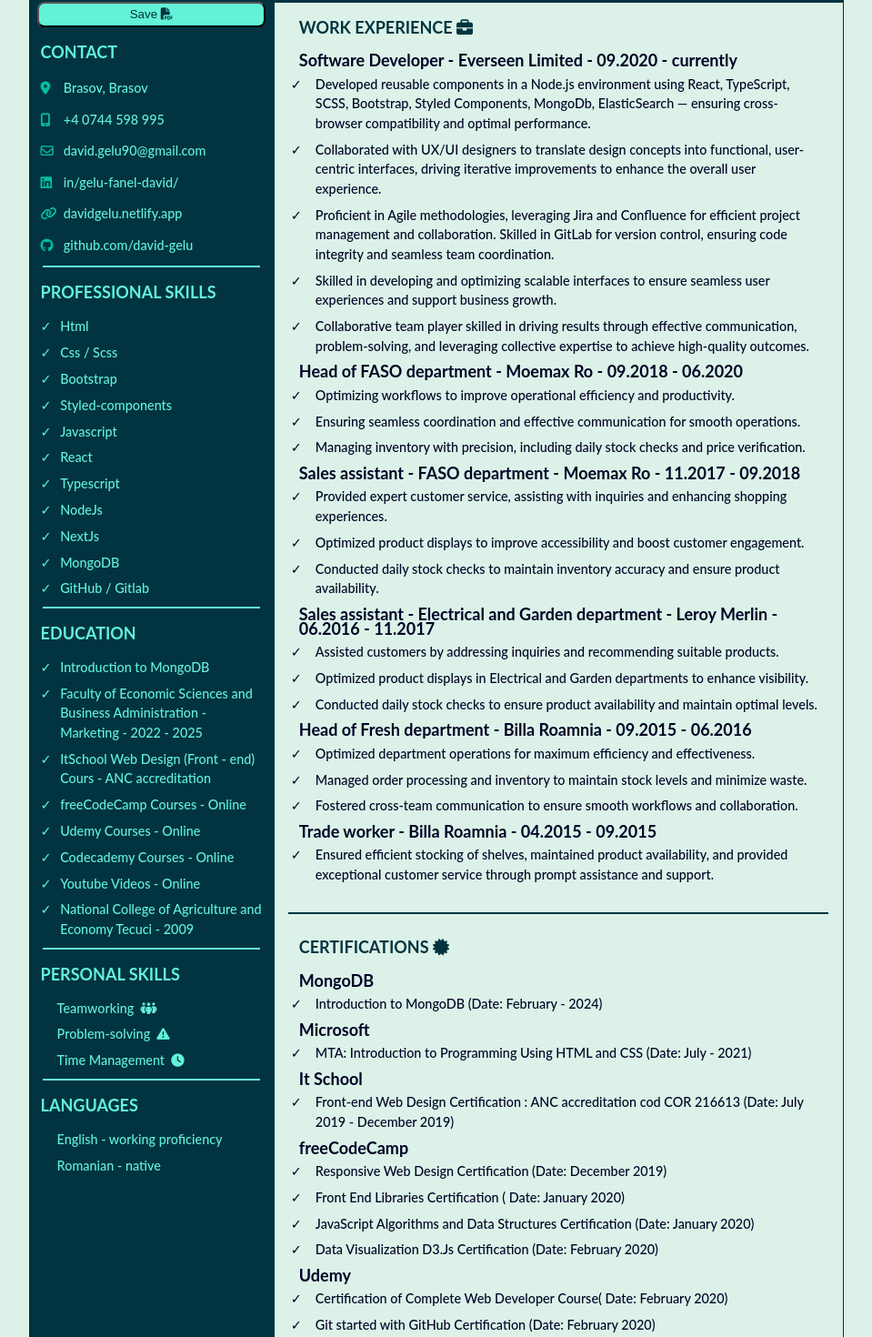
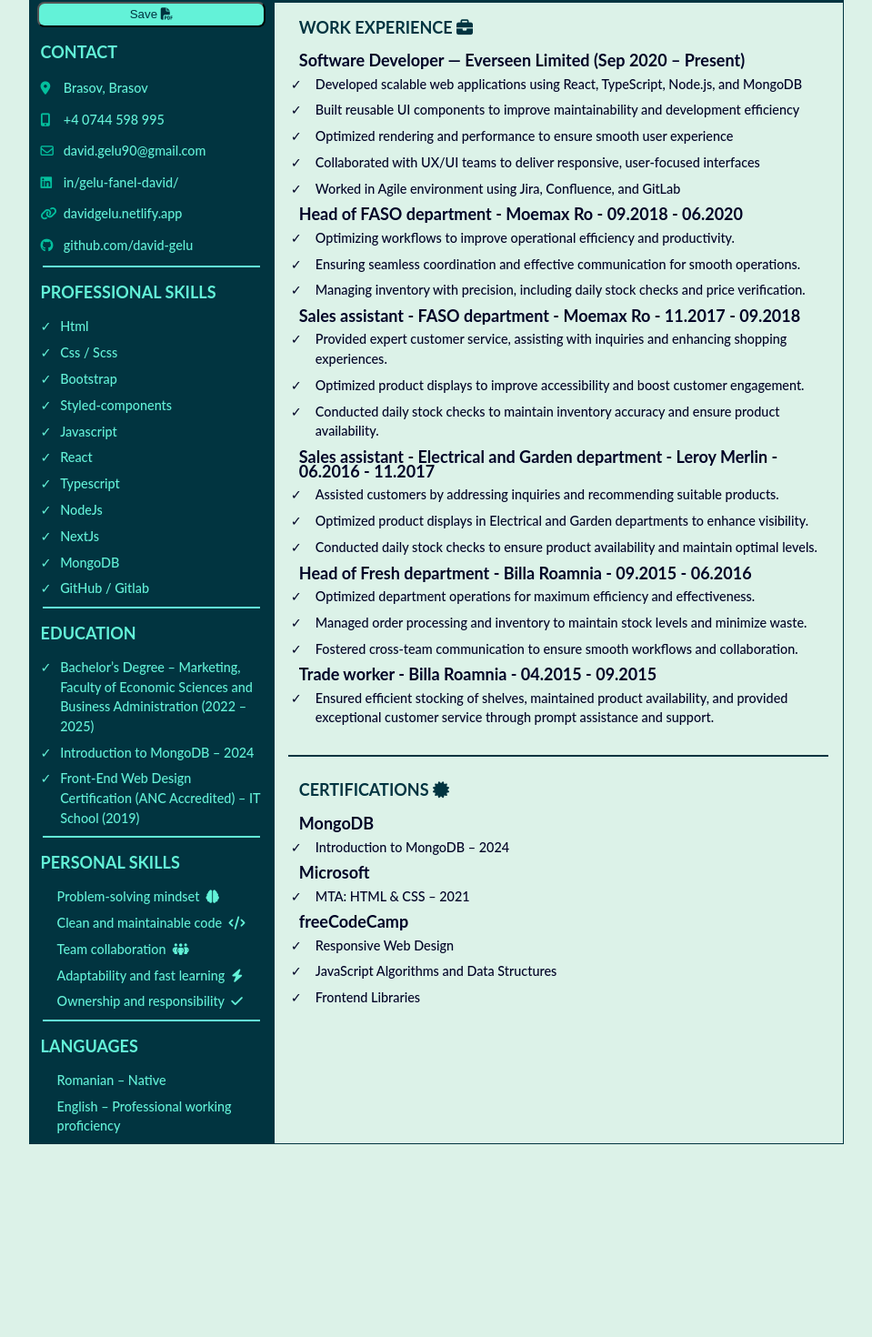
Before and after one commit to david-gelu/proiect4, a React (Vite) app: page / in a window 1280 px wide. Shown: the part 199-1669 px from the top of the page at 91% size, without its empty margins (160-1119 px from the left). After the commit the page ends 1457 px from the top, so only its background shows below. Built offline with nearby package versions, Linux system fonts and the light colour scheme; what @react-pdf/renderer would draw is missing.

Commit message:
update cv

```diff
--- a/src/App.css
+++ b/src/App.css
@@ -177,6 +177,9 @@
   display: flex;
   flex-direction: column;
   background-color: var(--primary-color);
+  word-break: keep-all;
+  overflow-wrap: normal;
+  hyphens: none;
 }
 
 img {
@@ -432,30 +435,26 @@
 
 @media print {
   @page {
+    size: A4;
     margin: 0;
-    size: A4 landscape;
   }
 
   body {
-    transform-origin: top center;
-    width: 99dvw;
-    padding: 0.1in;
+    margin: 0;
+    padding: 0.4in;
+    width: 100%;
+    height: auto;
+
+    /* TEXT FIX */
+    word-break: normal;
+    overflow-wrap: break-word;
+    hyphens: none;
+
+    font-size: 12px;
+    line-height: 1.4;
   }
 
   .print-btn {
     display: none;
   }
-
-  @page {
-    padding: 0;
-    margin: 0;
-  }
-
-  body {
-    transform-origin: top center;
-    width: 99dvw;
-    padding: 0 0.1in 100%;
-    margin: 0;
-    height: 100%;
-  }
 }
--- a/src/App.tsx
+++ b/src/App.tsx
@@ -45,9 +45,8 @@
           <h1>David Gelu-Fanel</h1>
           <br />
           <strong>
-            Dedicated and passionate with a strong commitment to continuous growth, leveraging extensive experience in
-            full-stack technologies including React, Nextjs, NodeJs, MongoDB, JavaScript, TypeScript, HTML, CSS, Scss,
-            Styled - Components and Bootstrap.
+            Full-Stack Developer with 4+ years of experience building scalable web applications using React, Node.js, and TypeScript.
+            Focused on performance optimization, reusable components, and clean architecture.
           </strong>
         </div>
       </header>
--- a/src/data.ts
+++ b/src/data.ts
@@ -45,36 +45,33 @@
 ]
 
 export const education = [
-  'Introduction to MongoDB',
-  'Faculty of Economic Sciences and Business Administration - Marketing - 2022 - 2025',
-  'ItSchool Web Design (Front - end) Cours - ANC accreditation',
-  'freeCodeCamp Courses - Online',
-  'Udemy Courses - Online',
-  'Codecademy Courses - Online',
-  'Youtube Videos - Online',
-  'National College of Agriculture and Economy Tecuci - 2009',
+  'Bachelor’s Degree – Marketing, Faculty of Economic Sciences and Business Administration (2022 – 2025)',
+  'Introduction to MongoDB – 2024',
+  'Front-End Web Design Certification (ANC Accredited) – IT School (2019)',
 ]
 
 export const personalSkills = [
-  { skill: 'Teamworking', icon: 'fa-people-group' },
-  { skill: 'Problem-solving', icon: 'fa-triangle-exclamation' },
-  { skill: 'Time Management', icon: 'fa-clock' },
+  { skill: 'Problem-solving mindset', icon: 'fa-brain' },
+  { skill: 'Clean and maintainable code', icon: 'fa-code' },
+  { skill: 'Team collaboration', icon: 'fa-people-group' },
+  { skill: 'Adaptability and fast learning', icon: 'fa-bolt' },
+  { skill: 'Ownership and responsibility', icon: 'fa-check' },
 ]
 
 export const languages = [
-  'English - working proficiency',
-  'Romanian - native',
+  'Romanian – Native',
+  'English – Professional working proficiency',
 ]
 
 export const workExperience = [
   {
-    title: 'Software Developer - Everseen Limited - 09.2020 - currently',
+    title: 'Software Developer — Everseen Limited (Sep 2020 – Present)',
     items: [
-      'Developed reusable components in a Node.js environment using React, TypeScript, SCSS, Bootstrap, Styled Components, MongoDb, ElasticSearch — ensuring cross-browser compatibility and optimal performance.',
-      'Collaborated with UX/UI designers to translate design concepts into functional, user-centric interfaces, driving iterative improvements to enhance the overall user experience.',
-      'Proficient in Agile methodologies, leveraging Jira and Confluence for efficient project management and collaboration. Skilled in GitLab for version control, ensuring code integrity and seamless team coordination.',
-      'Skilled in developing and optimizing scalable interfaces to ensure seamless user experiences and support business growth.',
-      'Collaborative team player skilled in driving results through effective communication, problem-solving, and leveraging collective expertise to achieve high-quality outcomes.',
+      'Developed scalable web applications using React, TypeScript, Node.js, and MongoDB',
+      'Built reusable UI components to improve maintainability and development efficiency',
+      'Optimized rendering and performance to ensure smooth user experience',
+      'Collaborated with UX/UI teams to deliver responsive, user-focused interfaces',
+      'Worked in Agile environment using Jira, Confluence, and GitLab',
     ],
   },
   {
@@ -126,32 +123,18 @@
 export const certifications: Certification[] = [
   {
     title: 'MongoDB',
-    items: ['Introduction to MongoDB (Date: February - 2024)'],
+    items: ['Introduction to MongoDB – 2024'],
   },
   {
     title: 'Microsoft',
-    items: ['MTA: Introduction to Programming Using HTML and CSS (Date: July - 2021)'],
-  },
-  {
-    title: 'It School',
-    items: ['Front-end Web Design Certification : ANC accreditation cod COR 216613 (Date: July 2019 - December 2019)'],
+    items: ['MTA: HTML & CSS – 2021'],
   },
   {
     title: 'freeCodeCamp',
     items: [
-      'Responsive Web Design Certification (Date: December 2019)',
-      'Front End Libraries Certification ( Date: January 2020)',
-      'JavaScript Algorithms and Data Structures Certification (Date: January 2020)',
-      'Data Visualization D3.Js Certification (Date: February 2020)',
-    ],
-  },
-  {
-    title: 'Udemy',
-    items: [
-      'Certification of Complete Web Developer Course( Date: February 2020)',
-      'Git started with GitHub Certification (Date: February 2020)',
-      'Photoshop for Web Design Beginners Certification (Date: February 2020)',
-      'Basic of Scrum Certification (Date: February 2020)',
+      'Responsive Web Design',
+      'JavaScript Algorithms and Data Structures',
+      'Frontend Libraries',
     ],
   },
 ]
```
Also changed, not shown: 1 other file (tests, documents, lock files or other folders).
